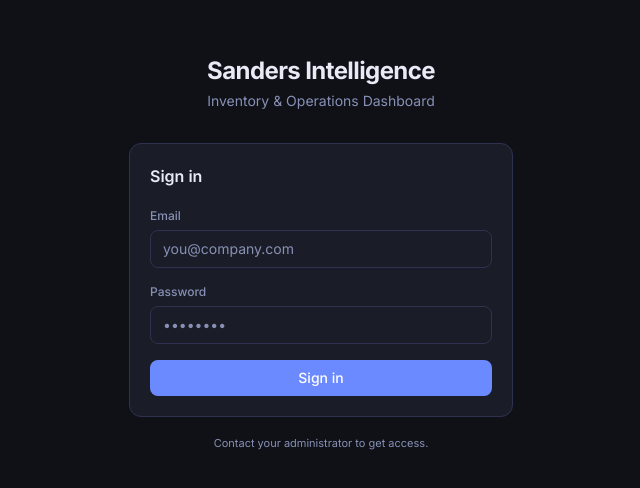
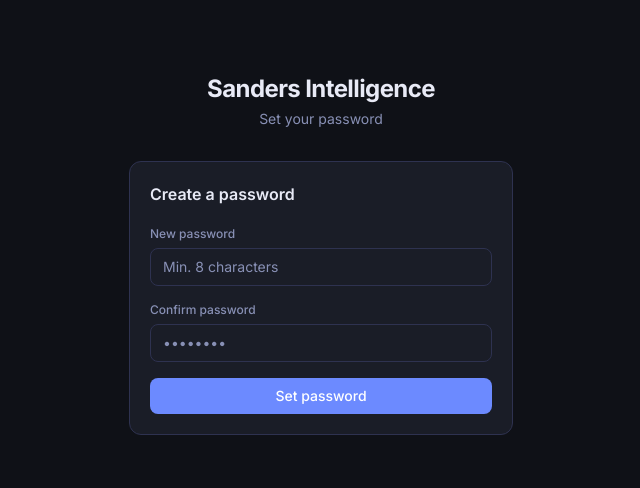
Before and after one commit to GreyNV/Sanders-Intelligence, a React (Vite) app in the folder app/: page /reset-password in a window 1280 px wide. Before the commit this address led to /login. Shown: the part 146-634 px from the top of the page, without its empty margins (319-959 px from the left). Built offline with nearby package versions, Linux system fonts and the light colour scheme; no server answers.

Commit message:
feat: password reset flow тАФ detectSessionInUrl, ResetPassword page, AuthRedirectHandler

```diff
--- a/app/src/App.tsx
+++ b/app/src/App.tsx
@@ -1,6 +1,9 @@
-import { Routes, Route, Navigate } from 'react-router-dom'
+import { Routes, Route, Navigate, useNavigate } from 'react-router-dom'
+import { useEffect } from 'react'
 import { useAuth } from '@/contexts/AuthContext'
+import { supabase } from '@/lib/supabase'
 import Login from '@/pages/Login'
+import ResetPassword from '@/pages/ResetPassword'
 import AppShell from '@/components/layout/AppShell'
 import ActionCenter from '@/pages/purchasing/ActionCenter'
 import InventoryBrowser from '@/pages/purchasing/InventoryBrowser'
@@ -11,6 +14,20 @@ import TasksPage from '@/pages/tasks/TasksPage'
 import UsersPage from '@/pages/admin/UsersPage'
 import UploadsPage from '@/pages/admin/UploadsPage'
 import LoadingSpinner from '@/components/ui/LoadingSpinner'
+
+/** Listens for PASSWORD_RECOVERY auth events and redirects to the reset page */
+function AuthRedirectHandler() {
+  const navigate = useNavigate()
+  useEffect(() => {
+    const { data: { subscription } } = supabase.auth.onAuthStateChange((event) => {
+      if (event === 'PASSWORD_RECOVERY') {
+        navigate('/reset-password', { replace: true })
+      }
+    })
+    return () => subscription.unsubscribe()
+  }, [navigate])
+  return null
+}
 
 function RequireAuth({ children }: { children: React.ReactNode }) {
   const { session, loading } = useAuth()
@@ -40,8 +57,11 @@ export default function App() {
   const { session } = useAuth()
 
   return (
+    <>
+      <AuthRedirectHandler />
       <Routes>
         <Route path="/login" element={session ? <Navigate to="/" replace /> : <Login />} />
+        <Route path="/reset-password" element={<ResetPassword />} />
 
         <Route element={<RequireAuth><AppShell /></RequireAuth>}>
           <Route index element={<HomeRedirect />} />
@@ -79,5 +99,6 @@ export default function App() {
 
         <Route path="*" element={<Navigate to="/" replace />} />
       </Routes>
+    </>
   )
 }
--- a/app/src/lib/supabase.ts
+++ b/app/src/lib/supabase.ts
@@ -16,6 +16,6 @@ export const supabase = createClient(url, key, {
     lock: async <R>(_name: string, _acquireTimeout: number, fn: () => Promise<R>): Promise<R> => fn(),
     persistSession: true,
     autoRefreshToken: true,
-    detectSessionInUrl: false,
+    detectSessionInUrl: true,
   },
 })
--- /dev/null
+++ b/app/src/pages/ResetPassword.tsx
@@ -0,0 +1,86 @@
+import { useState, FormEvent } from 'react'
+import { supabase } from '@/lib/supabase'
+import { useNavigate } from 'react-router-dom'
+import LoadingSpinner from '@/components/ui/LoadingSpinner'
+
+export default function ResetPassword() {
+  const navigate = useNavigate()
+  const [password, setPassword]   = useState('')
+  const [confirm, setConfirm]     = useState('')
+  const [error, setError]         = useState<string | null>(null)
+  const [loading, setLoading]     = useState(false)
+
+  async function handleSubmit(e: FormEvent) {
+    e.preventDefault()
+    if (password !== confirm) {
+      setError('Passwords do not match')
+      return
+    }
+    setLoading(true)
+    const { error } = await supabase.auth.updateUser({ password })
+    setLoading(false)
+    if (error) {
+      setError(error.message)
+    } else {
+      navigate('/')
+    }
+  }
+
+  return (
+    <div className="min-h-screen bg-bg flex items-center justify-center px-4">
+      <div className="w-full max-w-sm">
+        <div className="mb-8 text-center">
+          <div className="text-2xl font-bold text-text1 tracking-tight">Sanders Intelligence</div>
+          <div className="text-text2 text-sm mt-1">Set your password</div>
+        </div>
+
+        <div className="card">
+          <h1 className="text-base font-semibold text-text1 mb-5">Create a password</h1>
+
+          <form onSubmit={handleSubmit} className="space-y-4">
+            <div>
+              <label className="block text-xs font-medium text-text2 mb-1.5">New password</label>
+              <input
+                type="password"
+                required
+                minLength={8}
+                className="input w-full"
+                placeholder="Min. 8 characters"
+                value={password}
+                onChange={e => setPassword(e.target.value)}
+                autoComplete="new-password"
+              />
+            </div>
+
+            <div>
+              <label className="block text-xs font-medium text-text2 mb-1.5">Confirm password</label>
+              <input
+                type="password"
+                required
+                className="input w-full"
+                placeholder="••••••••"
+                value={confirm}
+                onChange={e => setConfirm(e.target.value)}
+                autoComplete="new-password"
+              />
+            </div>
+
+            {error && (
+              <div className="text-danger text-xs bg-danger/10 border border-danger/20 rounded-lg px-3 py-2">
+                {error}
+              </div>
+            )}
+
+            <button
+              type="submit"
+              disabled={loading}
+              className="btn-primary w-full justify-center"
+            >
+              {loading ? <LoadingSpinner size="sm" /> : 'Set password'}
+            </button>
+          </form>
+        </div>
+      </div>
+    </div>
+  )
+}
```
Lines whose indentation alone changed are shown as unchanged.
